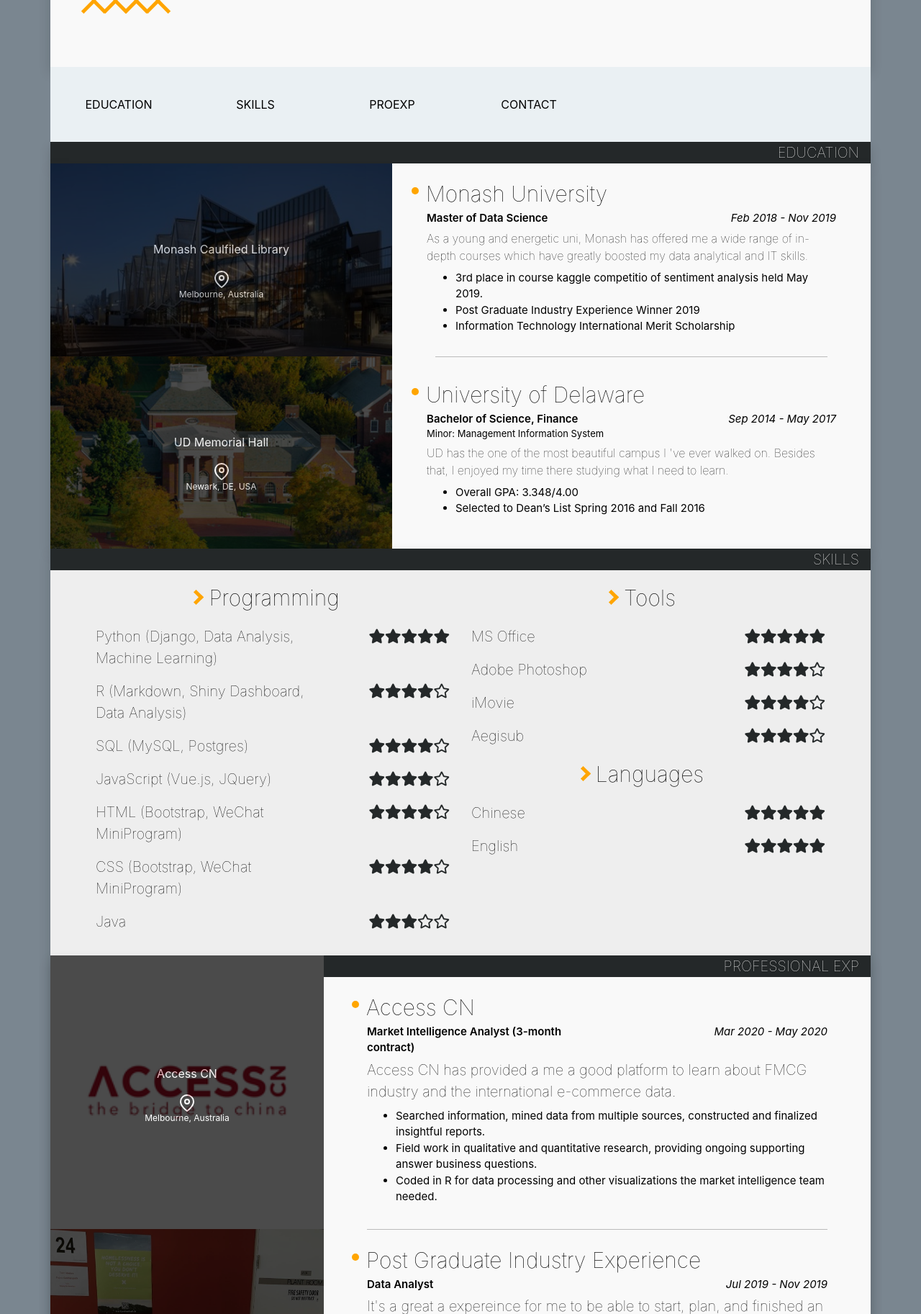
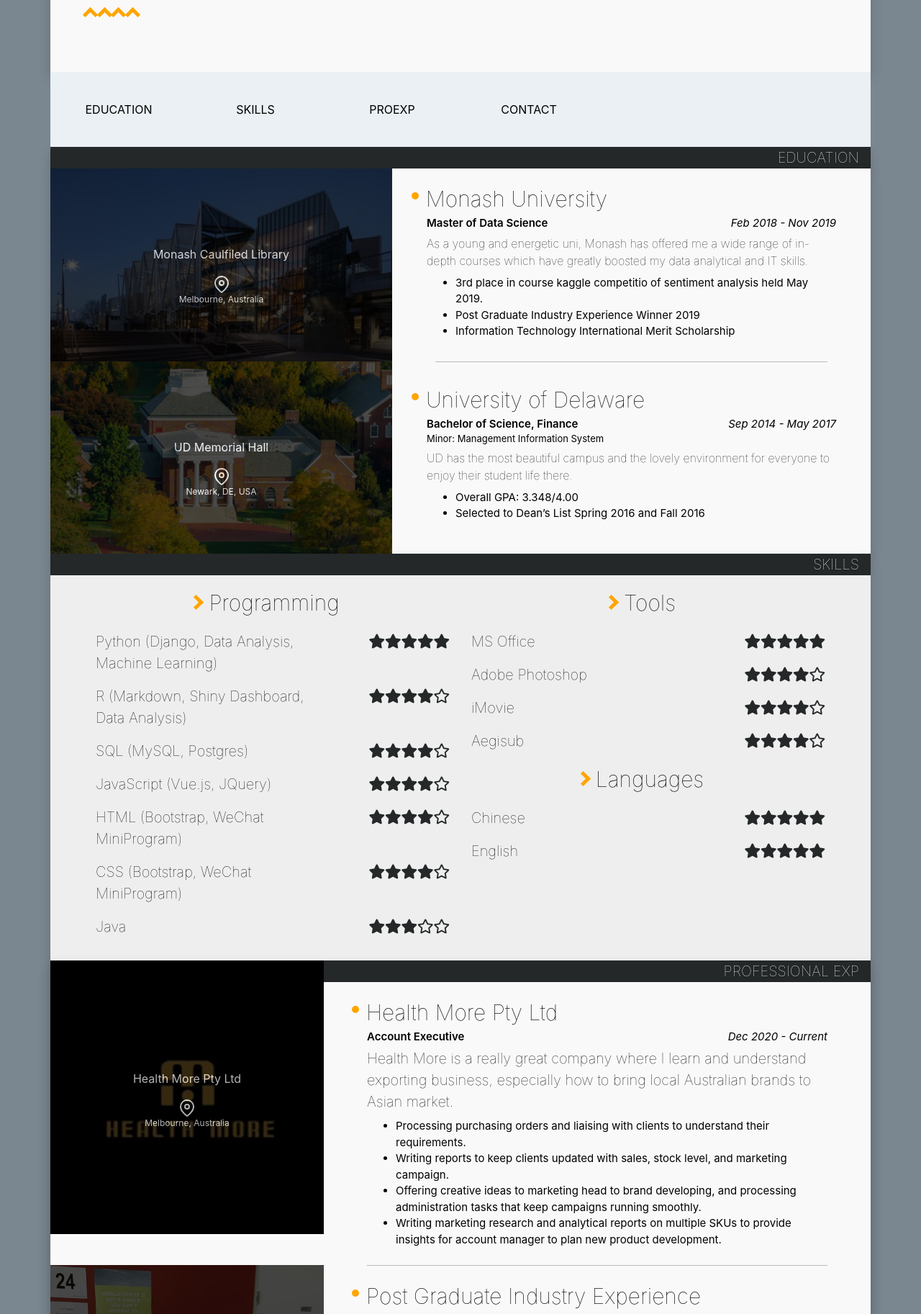
Before and after one commit to EricLinjun/myblog, a Django app: page / in a window 1280 px wide. Shown: the part 544-2369 px from the top of the page at 72% size. Run offline with Django 3.2, Linux system fonts and the light colour scheme; some libraries are stand-ins or nearby versions.

Commit message:
update home

```diff
--- a/appSalesReport/views.py
+++ b/appSalesReport/views.py
@@ -4,6 +4,7 @@
 from appSalesReport.models import Products, Company, Transactions
 from django.http import JsonResponse
 import datetime
+import time
 import json
 
 
@@ -31,7 +32,7 @@
 def get_company(request):
     response = {}
     try:
-        company = Company.objects.all().order_by('name').values()
+        company = Company.objects.all().order_by('id').values()
         year_list = Transactions.objects.values('time__year').distinct().order_by('-time__year')
         response['list'] = list(company)
         response['year_list'] = list(year_list)
--- a/templates/dash/base.html
+++ b/templates/dash/base.html
@@ -17,7 +17,7 @@
             background-color: black;
             opacity: 0.8;
             width: 200px;
-            height: 40px;
+            height: 35px;
             position: fixed;
             left: 50%;
             bottom: 20px;
@@ -43,7 +43,7 @@
 
     <a href="/project/">
         <div class="goback">
-            <div class="text-center my-2 text-uppercase user-select-none" style="color: white;font-weight: 200">
+            <div class="text-center text-uppercase user-select-none" style="color: white;font-weight: 400;padding: 6px">
                 go back to eric<text style="color:orange;font-weight: 800">LL</text>
             </div>
 
--- a/templates/home.html
+++ b/templates/home.html
@@ -63,7 +63,7 @@
       border: solid orange;
       border-width: 0 5px 5px 0;
       display: inline-block;
-      padding: 10px;
+      padding: 5px;
     }
     .arrow-sm {
       border: solid orange;
@@ -150,6 +150,7 @@
 
 
 
+
 </style>
 <link rel="stylesheet" href="https://use.fontawesome.com/releases/v5.7.0/css/all.css" integrity="sha384-lZN37f5QGtY3VHgisS14W3ExzMWZxybE1SJSEsQp9S+oqd12jhcu+A56Ebc1zFSJ" crossorigin="anonymous">
 {% endblock %}
@@ -165,14 +166,14 @@
             <div class='intro-text col-12 col-lg-6 px-0'>
                 <div class="col-12 col-lg-11 px-0">
                     <div class="mr-5">
-                       <div class="content-text" style="text-align:right;color:black;font-size: 50px;font-weight: 100; text-shadow: none;margin-bottom: 30px;z-inde:99">Passionate<text style="border-bottom: 8px solid orange">Data</text><br>Explorer</div>
+                       <div class="content-text" style="text-align:right;color:black;font-weight: 100; text-shadow: none;margin-bottom: 30px;z-inde:99"><text style="font-size:40px"><text style="font-size:50px">H</text>eeey! I'm  </text><text style="border-bottom: 8px solid orange;font-size: 80px">Eric</text><text style="font-size: 40px"><p style="line-height:30px;margin:0px;"><text style="color:orange;font-weight: 800;font-size:20px">Linjun Li</text></p></div>
                         <div class="ml-0 col-5" style="background-color:orange;height: 4px"> </div>
                         <div class="px-0" style="background-color:  #242829;height: 8px"> </div>
                         <div class="mr-1" style="text-align:right;height: 10px;margin-top: -40px ">
                              <i class="arrow right"></i><i class="arrow right"></i><i class="arrow right"></i><i class="arrow right"></i>
                         </div>
-                        <div class="content-text" style="text-align:right;color:black;font-size: 30px;font-weight: 200;text-shadow: none; margin-top:80px">And Full-Stack Learner👨🏻‍💻</div>
-                        <div class="content-text" style="text-align:right;color:black;font-size: 30px;font-weight: 200;text-shadow: none; margin-top:10px;margin-bottom: 10px">Language & Food Lover🍜</div>
+                        <div class="content-text" style="text-align:right;color:black;font-size: 30px;font-weight: 200;text-shadow: none; margin-top:80px">A Data and Full-Stack Learner👨🏻‍💻</div>
+                        <div class="content-text" style="text-align:right;color:black;font-size: 30px;font-weight: 200;text-shadow: none; margin-top:10px;margin-bottom: 10px"> Culture & Food Lover🍜</div>
                         <div class="pl-5" style="text-align:left;height: 10px;margin-bottom: 80px">
                              <i class="arrow up"></i> <i class="arrow up"></i> <i class="arrow up"></i> <i class="arrow up"></i>
                         </div>
@@ -263,7 +264,7 @@
                         <div class="content-title-time text-right col-6 ">Sep 2014 - May 2017 </div>
                     </div>
                     <div class="content-text text-left" style="font-size: 13px;font-weight: 400">Minor: Management Information System  </div>
-                    <div class="content-text mt-1">UD has the one of the most beautiful campus I 've ever walked on. Besides that, I enjoyed my time there studying what I need to learn.</div>
+                    <div class="content-text mt-1">UD has the most beautiful campus and the lovely environment for everyone to enjoy their student life there. </div>
                     <ul class="mt-2 mb-4">
                         <li>Overall GPA: 3.348/4.00</li>
                         <li>Selected to Dean’s List Spring 2016 and Fall 2016</li>
@@ -349,10 +350,10 @@
             <div class='col-12 col-lg-4 px-0 order-1'>
                 <div class='col px-0'>
                     <div class='profile'>
-                        <img src="/static/img/acn.png" class="img-fluid  w-100" alt="Responsive image">
+                        <img src="/static/img/healthmore.jpeg" class="img-fluid  w-100" alt="Responsive image">
                         <div class="caption-wrapper">
                              <div class="caption">
-                                 <p>Access CN</p>
+                                 <p>Health More Pty Ltd</p>
                                  <p class="my-0"><span data-feather="map-pin"></span></p>
                                  <p style="font-size: 12px">Melbourne, Australia</p>
                              </div>
@@ -365,16 +366,17 @@
         <div class='text-uppercase py-0 my-0 mr-3 order-1' style="text-align: right;font-size: 20px;font-weight: 100">professional exp</div>
         </div>
                 <div class="content" style="padding: 0 60px;margin-top: 20px;">
-                    <div class="skill-title text-left row" ><div style="height: 10px;width: 10px;background-color: orange;border-radius: 5px;margin:13px 10px 0 0"></div>Access CN</div>
+                    <div class="skill-title text-left row" ><div style="height: 10px;width: 10px;background-color: orange;border-radius: 5px;margin:13px 10px 0 0"></div>Health More Pty Ltd</div>
                     <div class="row">
-                        <div class="content-title text-left col-6" style="font-size: 15px;font-weight: 600">Market Intelligence Analyst (3-month contract)</div>
-                        <div class="content-title-time text-right col-6 ">Mar 2020 - May 2020 </div>
+                        <div class="content-title text-left col-6" style="font-size: 15px;font-weight: 600">Account Executive</div>
+                        <div class="content-title-time text-right col-6 ">Dec 2020 - Current </div>
                     </div>
-                    <div class="exp-text mt-1">Access CN has provided a me a good platform to learn about FMCG industry and the international e-commerce data.</div>
+                    <div class="exp-text mt-1">Health More is a really great company where I learn and understand  exporting business, especially how to bring local Australian brands to Asian market.</div>
                     <ul class="mt-2 mb-4">
-                        <li>Searched information, mined data from multiple sources, constructed and finalized insightful reports.</li>
-                        <li>Field work in qualitative and quantitative research, providing ongoing supporting answer business questions.</li>
-                        <li>Coded in R for data processing and other visualizations the market intelligence team needed.</li>
+                        <li>Processing purchasing orders and liaising with clients to understand their requirements. </li>
+                        <li>Writing reports to keep clients updated with sales, stock level, and marketing campaign.</li>
+                        <li>Offering creative ideas to marketing head to brand developing, and processing administration tasks that keep campaigns running smoothly.</li>
+                        <li>Writing marketing research and analytical reports on multiple SKUs to provide insights for account manager to plan new product development.</li>
                     </ul>
                 </div>
             </div>
```
Also changed, not shown: templates/project.html (+78 -5 lines), templates/sales-report/sales-report.html (+47 -17 lines), static/img/acn.png (deleted), static/img/healthmore.jpeg (added), static/img/sales-report.png (added), 3 other files.
